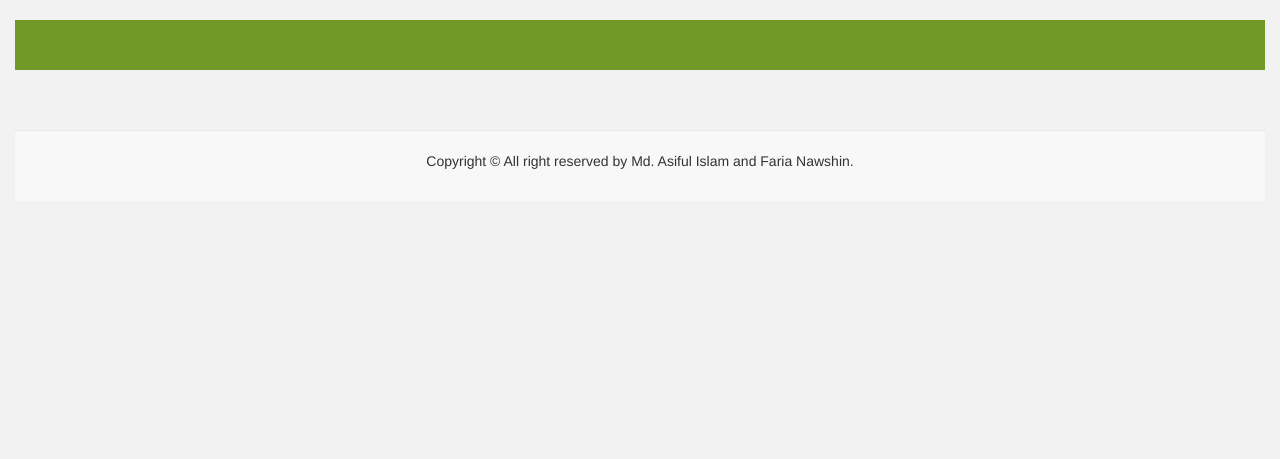
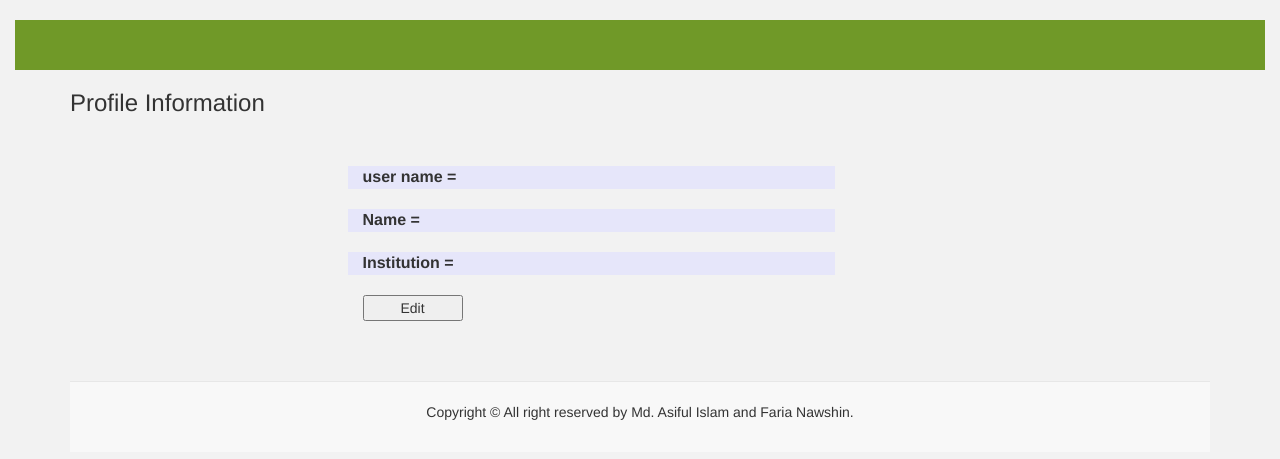
Before and after one commit to sifath/OnlineExamTakingSystem, a PHP site: page /index.php in a window 1280 px wide. Shown: the part 52-511 px from the top of the page. Run offline with PHP 8.4, Linux system fonts and the light colour scheme; the visitor is signed in with stand-in values (Sample User, id 1); data that the repository does not hold is empty.

Commit message:
index page and update info modifeied

```diff
--- a/changePassword.php
+++ b/changePassword.php
@@ -17,7 +17,7 @@
 	  {
 		  if($_POST["newPassword"]==$_POST["confirmPassword"])
 		  {
-			  updateUser($email, $name, $institution, $password);
+			  updateUser($email, $name, $institution, $_POST["newPassword"]);
 		  }
 		  else
 		  {
@@ -77,7 +77,7 @@
                 {
 
               ?>
-                <li><a href="#"><span class="glyphicon glyphicon-log-out"></span> Logout</a></li>
+                <li><a href="php/logout.php"><span class="glyphicon glyphicon-log-out"></span> Logout</a></li>
 
                 <?php
                   }
--- a/index.php
+++ b/index.php
@@ -2,6 +2,13 @@
 <?php
   session_start();
   require 'php/DBConnection.php';
+
+  if(($_SERVER["REQUEST_METHOD"]=="POST")&& isset($_POST["updateInfo"]))
+  {
+	  header("location:updateProfile.php");
+	  exit;
+  }
+
 ?>
 <html lang="en">
 <head>
@@ -45,7 +52,9 @@
                 {
               ?>
                 <li><a href="php/logout.php"><span class="glyphicon glyphicon-log-out"></span> Logout</a></li>
+
                 <?php
+
                   }
                   else
                   {
@@ -62,7 +71,50 @@
   		</div>
   		<!--header-->
       <div class="headColor"></div>
+	<?php
+	if(isset($_SESSION["currentUser"]))
+	{
+		$userInfo= $userName= $name= $institution="";
 
+		$userInfo= selectUserInfo($_SESSION["currentUser"]);
+		$userName= $userInfo["email"];
+		$name= $userInfo["name"];
+		$institution= $userInfo["institution"];
+	?>
+<form method="post">
+	<div class="container">
+	<h3>Profile Information</h3>
+	<br><br>
+	<div class="row">
+	<div class="col-sm-3"></div>
+	<div class="col-sm-5" style="background-color:lavender; font-size:16px;"> <b>user name = </b><?php echo $userName; ?></div>
+	<div class="col-sm-4"></div>
+	</div>
+	<br>
+	<div class="row">
+	<div class="col-sm-3"></div>
+	<div class="col-sm-5" style="background-color:lavender; font-size:16px;"><b> Name = </b><?php echo $name; ?></div>
+	<div class="col-sm-4"></div>
+	</div>
+	<br>
+	<div class="row">
+	<div class="col-sm-3"></div>
+	<div class="col-sm-5" style="background-color:lavender;font-size:16px;"> <b>Institution = </b><?php echo $institution; ?></div>
+	<div class="col-sm-4"></div>
+	</div>
+    <br>
+	<div class="row">
+	<div class="col-sm-3"></div>
+	<div class="col-sm-3"><input type= "submit" name="updateInfo" value="Edit" style="width:100px;"/></div>
+	<div class="col-sm-6"></div>
+	</div>
+
+	<?php
+
+	}
+
+	?>
+</form>
       <br><br><br>
       <footer>
         <br>
--- a/updateProfile.php
+++ b/updateProfile.php
@@ -90,7 +90,7 @@
                 {
 
               ?>
-                <li><a href="#"><span class="glyphicon glyphicon-log-out"></span> Logout</a></li>
+                <li><a href="php/logout.php"><span class="glyphicon glyphicon-log-out"></span> Logout</a></li>
 
                 <?php
                   }
```
